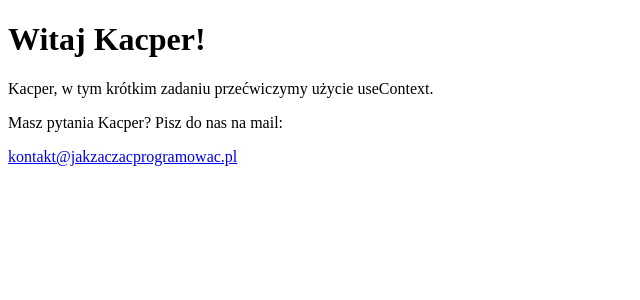
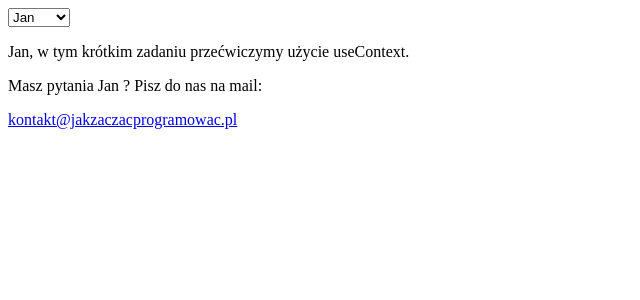
Before and after one commit to kacpi95/React-lesson, a React (Vite) app in the folder React-lesson/: page / in a window 1280 px wide. Shown: the top 300 px of the page, without its empty margins (0-640 px from the left). Built offline with nearby package versions, Linux system fonts and the light colour scheme.

Commit message:
add task

```diff
--- a/React-lesson/src/App.jsx
+++ b/React-lesson/src/App.jsx
@@ -230,19 +230,23 @@
 //   );
 // }
 
-import { useContext } from 'react';
+import { useState } from 'react';
 import { Article } from './components/Article/Article';
 import { Footer } from './components/Footer/Footer';
 import { NameContext } from './components/NameContext/NameContext';
 
 export default function App() {
-  const name = useContext(NameContext);
+  const [name, setName] = useState('Jan');
 
   return (
-    <>
-      <h1>Witaj {name}!</h1>
-      <Article />
+    <NameContext.Provider value={name}>
+      <select value={name} onChange={(e) => setName(e.target.value)}>
+        <option value='Jan'>Jan</option>
+        <option value='Janina'>Janina</option>
+        <option value='Ewa'>Ewa</option>
+      </select>
+      <Article name={name} />
       <Footer />
-    </>
+    </NameContext.Provider>
   );
 }
--- a/React-lesson/src/components/Footer/Footer.jsx
+++ b/React-lesson/src/components/Footer/Footer.jsx
@@ -5,7 +5,7 @@ export function Footer() {
   const name = useContext(NameContext);
   return (
     <footer>
-      <p>Masz pytania {name}? Pisz do nas na mail:</p>
+      <p>Masz pytania {name} ? Pisz do nas na mail:</p>
       <a href='mailto:kontakt@jakzaczacprogramowac.pl'>
         kontakt@jakzaczacprogramowac.pl
       </a>
--- a/React-lesson/src/components/NameContext/NameContext.js
+++ b/React-lesson/src/components/NameContext/NameContext.js
@@ -1,3 +1,3 @@
 import { createContext } from 'react';
 
-export const NameContext = createContext('Kacper');
+export const NameContext = createContext(null);
```
